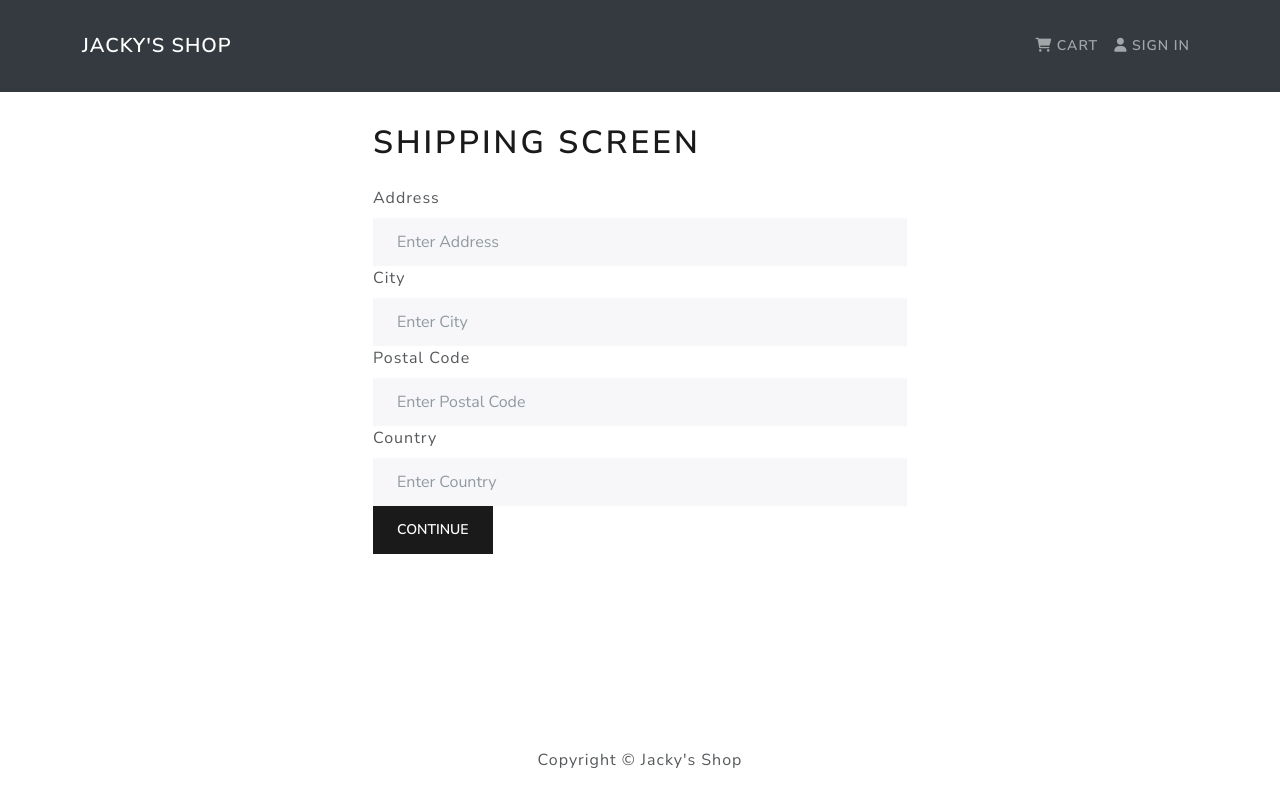
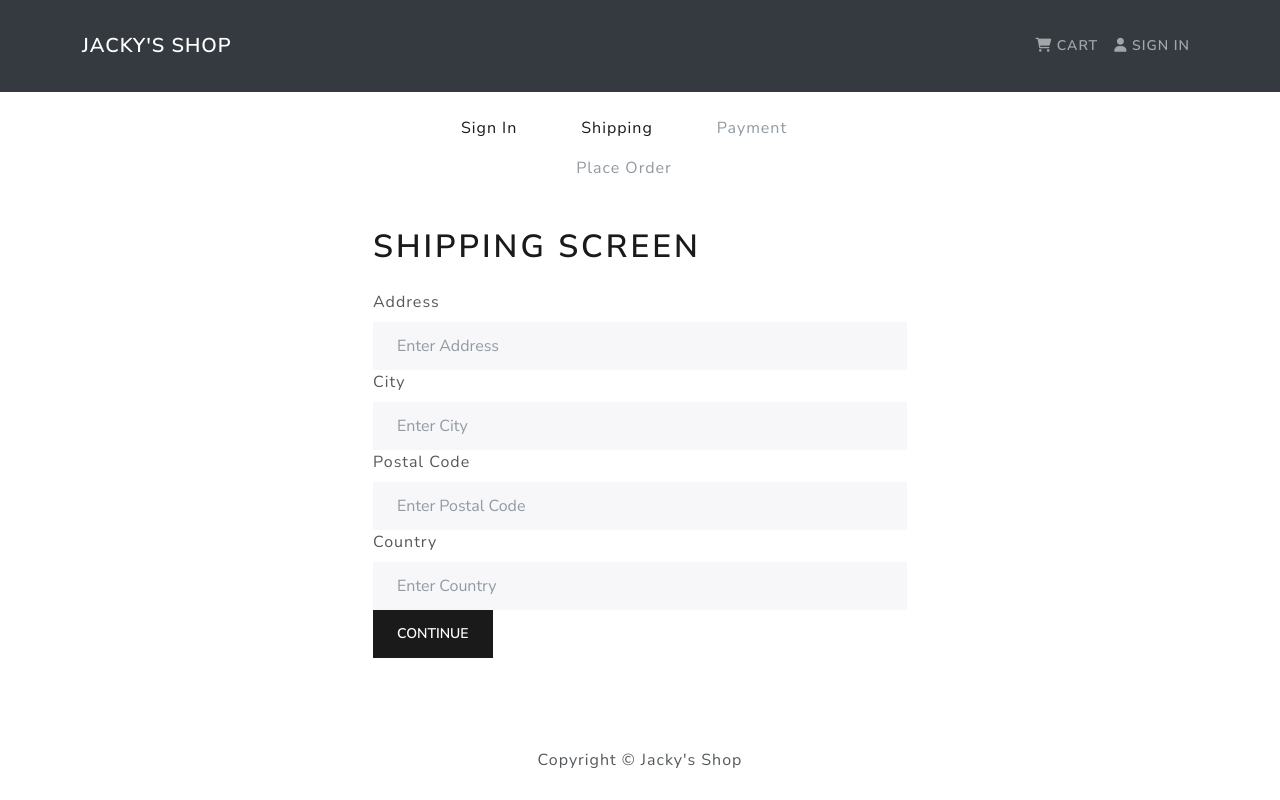
Before and after one commit to jackiestchen/JackyShop, a React (Create React App) app in the folder frontend/: page /shipping in a window 1280 px wide. Built offline with nearby package versions, Linux system fonts and the light colour scheme.

Commit message:
Fix controlId error

```diff
--- /dev/null
+++ b/frontend/src/components/CheckoutSteps.js
@@ -0,0 +1,48 @@
+import React from "react";
+import { Nav } from "react-bootstrap";
+import { LinkContainer } from "react-router-bootstrap";
+
+const CheckoutSteps = ({ step1, step2, step3, step4 }) => {
+  return (
+    <Nav className="justify-content-center mb-4">
+      <Nav.Item>
+        {step1 ? (
+          <LinkContainer to="/login">
+            <Nav.Link>Sign In</Nav.Link>
+          </LinkContainer>
+        ) : (
+          <Nav.Link disabled>Sign In</Nav.Link>
+        )}
+      </Nav.Item>
+      <Nav.Item>
+        {step2 ? (
+          <LinkContainer to="/shipping">
+            <Nav.Link>Shipping</Nav.Link>
+          </LinkContainer>
+        ) : (
+          <Nav.Link disabled>Shipping</Nav.Link>
+        )}
+      </Nav.Item>
+      <Nav.Item>
+        {step3 ? (
+          <LinkContainer to="/payment">
+            <Nav.Link>Payment</Nav.Link>
+          </LinkContainer>
+        ) : (
+          <Nav.Link disabled>Payment</Nav.Link>
+        )}
+      </Nav.Item>
+      <Nav.Item>
+        {step4 ? (
+          <LinkContainer to="/placeorder">
+            <Nav.Link>Place Order</Nav.Link>
+          </LinkContainer>
+        ) : (
+          <Nav.Link disabled>Place Order</Nav.Link>
+        )}
+      </Nav.Item>
+    </Nav>
+  );
+};
+
+export default CheckoutSteps;
--- a/frontend/src/screens/LoginScreen.js
+++ b/frontend/src/screens/LoginScreen.js
@@ -20,11 +20,12 @@
   const userLogin = useSelector(state => state.userLogin);
   const { loading, error, userInfo } = userLogin;
 
-  const redirect = searchParams.get("redirect") ? searchParams.get("redirect") : "/";
+  const redirect = searchParams.get("redirect") ? `/${searchParams.get("redirect")}` : "/";
+
 
   useEffect(() => {
     if (userInfo) {
-      navigate(`/${redirect}`);
+      navigate(redirect);
     }
   }, [userInfo, redirect, navigate])
 
@@ -41,7 +42,7 @@
       {error && <Message variant='danger'>{error}</Message>}
       {loading && <Loader />}
       <Form onSubmit={submitHandler}>
-        <Form.Group controldId="email">
+        <Form.Group controldid="email">
           <Form.Label>Email Address</Form.Label>
           <Form.Control
             type="email"
@@ -50,7 +51,7 @@
             onChange={(e) => setEmail(e.target.value)}
           ></Form.Control>
         </Form.Group>
-        <Form.Group controldId="password">
+        <Form.Group controldid="password">
           <Form.Label>Password</Form.Label>
           <Form.Control
             type="password"
--- a/frontend/src/screens/ProfileScreen.js
+++ b/frontend/src/screens/ProfileScreen.js
@@ -1,5 +1,5 @@
 import React, { useState, useEffect } from "react";
-import { useSearchParams, useNavigate } from "react-router-dom";
+import { useNavigate } from "react-router-dom";
 import { Form, Button, Row, Col } from "react-bootstrap";
 import { useDispatch, useSelector } from "react-redux";
 import Message from "../components/Message";
@@ -63,7 +63,7 @@
         {success && <Message variant="success">Profile Updated</Message>}
         {loading && <Loader />}
         <Form onSubmit={submitHandler}>
-          <Form.Group controldId="name">
+          <Form.Group controldid="name">
             <Form.Label>Name</Form.Label>
             <Form.Control
               type="name"
@@ -72,7 +72,7 @@
               onChange={(e) => setName(e.target.value)}
             ></Form.Control>
           </Form.Group>
-          <Form.Group controldId="email">
+          <Form.Group controldid="email">
             <Form.Label>Email Address</Form.Label>
             <Form.Control
               type="email"
@@ -81,7 +81,7 @@
               onChange={(e) => setEmail(e.target.value)}
             ></Form.Control>
           </Form.Group>
-          <Form.Group controldId="password">
+          <Form.Group controldid="password">
             <Form.Label>Password</Form.Label>
             <Form.Control
               type="password"
@@ -90,7 +90,7 @@
               onChange={(e) => setPassword(e.target.value)}
             ></Form.Control>
           </Form.Group>
-          <Form.Group controldId="confirmedPassword">
+          <Form.Group controldid="confirmedPassword">
             <Form.Label>Confirmed Password</Form.Label>
             <Form.Control
               type="password"
--- a/frontend/src/screens/RegisterScreen.js
+++ b/frontend/src/screens/RegisterScreen.js
@@ -50,7 +50,7 @@
       {message && <Message variant="danger">{message}</Message>}
       {loading && <Loader />}
       <Form onSubmit={submitHandler}>
-        <Form.Group controldId="name">
+        <Form.Group controlid="name">
           <Form.Label>Name</Form.Label>
           <Form.Control
             type="name"
@@ -59,7 +59,7 @@
             onChange={(e) => setName(e.target.value)}
           ></Form.Control>
         </Form.Group>
-        <Form.Group controldId="email">
+        <Form.Group controlid="email">
           <Form.Label>Email Address</Form.Label>
           <Form.Control
             type="email"
@@ -68,7 +68,7 @@
             onChange={(e) => setEmail(e.target.value)}
           ></Form.Control>
         </Form.Group>
-        <Form.Group controldId="password">
+        <Form.Group controlid="password">
           <Form.Label>Password</Form.Label>
           <Form.Control
             type="password"
@@ -77,7 +77,7 @@
             onChange={(e) => setPassword(e.target.value)}
           ></Form.Control>
         </Form.Group>
-        <Form.Group controldId="confirmedPassword">
+        <Form.Group controlid="confirmedPassword">
           <Form.Label>Confirmed Password</Form.Label>
           <Form.Control
             type="password"
--- a/frontend/src/screens/ShippingScreen.js
+++ b/frontend/src/screens/ShippingScreen.js
@@ -4,6 +4,7 @@
 import { useDispatch, useSelector } from "react-redux";
 import FormContainer from "../components/FormContainer";
 import { saveShippingAddress } from "../actions/cartActions";
+import CheckoutSteps from "../components/CheckoutSteps";
 
 const ShippingScreen = () => {
   const cart = useSelector((state) => state.cart);
@@ -26,6 +27,7 @@
 
   return (
     <FormContainer>
+      <CheckoutSteps step1 step2></CheckoutSteps>
       <h1>Shipping Screen</h1>
       <Form onSubmit={submitHandler}>
         <Form.Group controldId="address">
```
